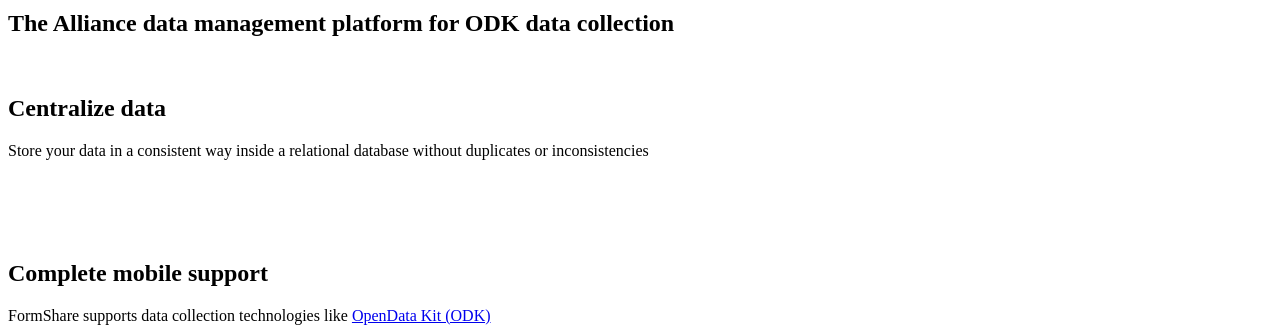
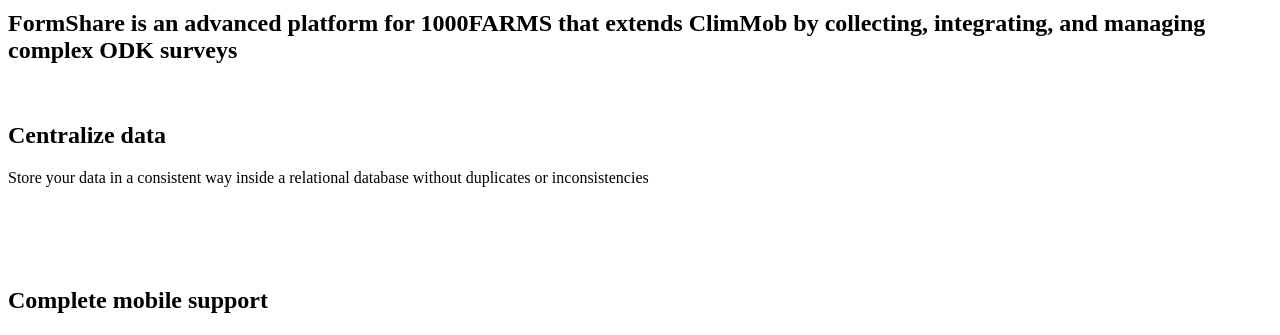
Before and after one commit to BioversityCostaRica/1000farms-formshare-extensions, a Python web app: template branding/branding/templates/landing/snippets/features2.jinja2 in a window 1280 px wide. Shown: the top 335 px of the page. Run offline with Jinja, Linux system fonts and the light colour scheme; the template is opened without the code that fills it, so the values that code supplies are empty.

Commit message:
Update title

```diff
--- a/branding/branding/templates/landing/snippets/features2.jinja2
+++ b/branding/branding/templates/landing/snippets/features2.jinja2
@@ -2,7 +2,7 @@
     <div class="row">
         <div class="col-lg-12 text-center">
             <div class="blue-line"></div>
-            <h1>{{ _('The Alliance data management platform for ODK data collection') }}</h1>
+            <h1>{{ _('FormShare is an advanced platform for 1000FARMS that extends ClimMob by collecting, integrating, and managing complex ODK surveys') }}</h1>
             <br/>
         </div>
     </div>
```
Also changed, not shown: 1 other file.
